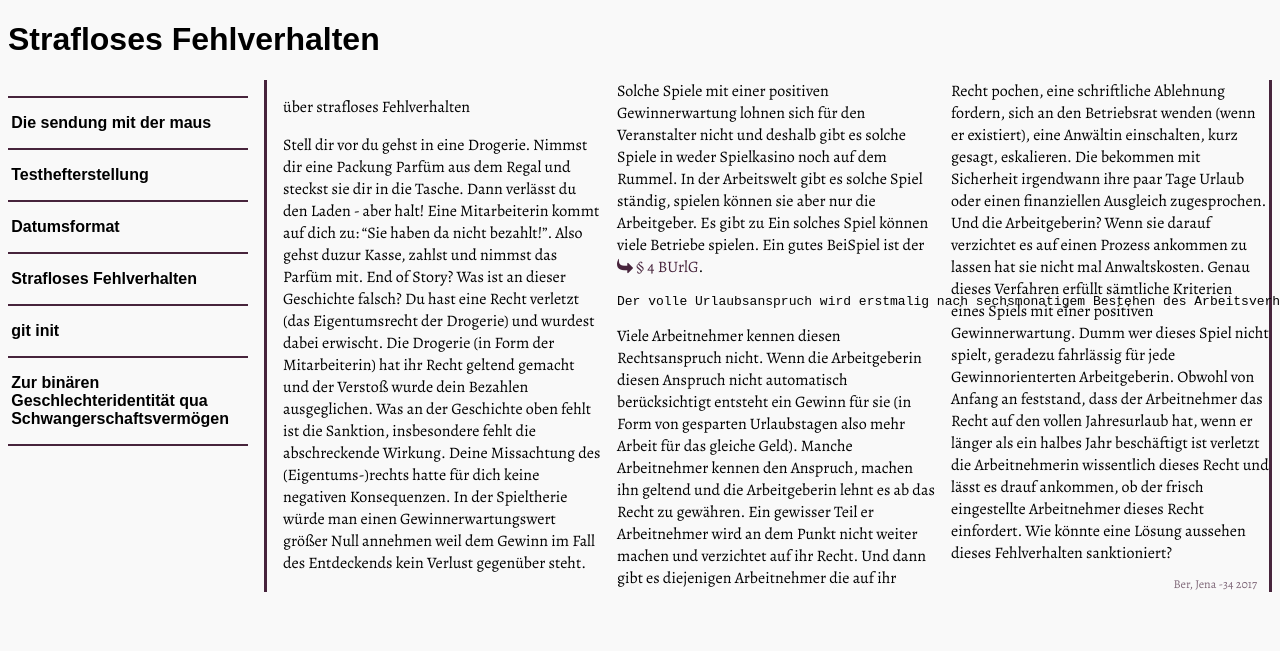
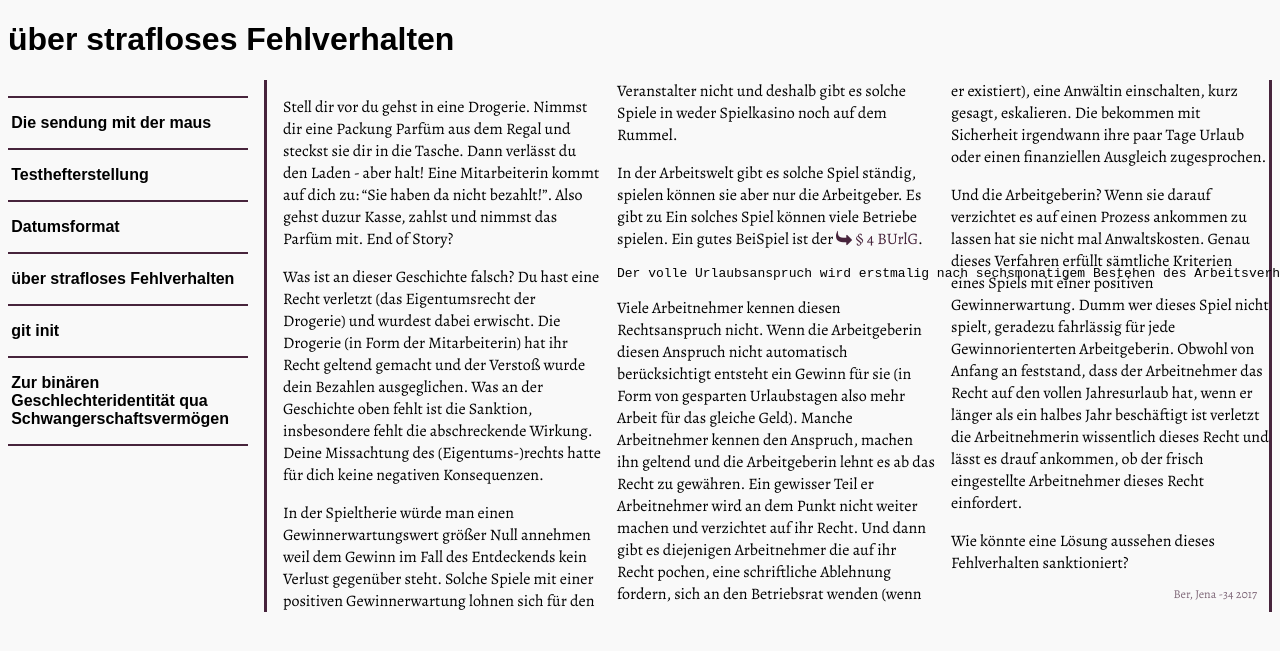
Before and after one commit to HoffmannP/Blog, a Jekyll site: the page built from _posts/2017-08-24-strafloses-fehlverhalten.md, in a window 1280 px wide. Shown: the top 651 px of the page. Built offline with Jekyll 4.4.1, drawn with Linux system fonts in a browser that asks for light colours; nearby versions of some CDN libraries; some web fonts are replaced; some of the changed lines change nothing that is shown.

Commit message:
Update 2017-08-24-strafloses-fehlverhalten.md

```diff
--- a/_posts/2017-08-24-strafloses-fehlverhalten.md
+++ b/_posts/2017-08-24-strafloses-fehlverhalten.md
@@ -1,12 +1,22 @@
-über strafloses Fehlverhalten
+---
+title: über strafloses Fehlverhalten
+tag: arbeit lang:de
+category: Politik
+---
 
 Stell dir vor du gehst in eine Drogerie. Nimmst dir eine Packung Parfüm aus dem Regal und steckst sie dir in die Tasche. Dann verlässt du den Laden - aber halt! Eine Mitarbeiterin kommt auf dich zu: "Sie haben da nicht bezahlt!". Also gehst duzur Kasse, zahlst und nimmst das Parfüm mit. End of Story?
+
 Was ist an dieser Geschichte falsch? Du hast eine Recht verletzt (das Eigentumsrecht der Drogerie) und wurdest dabei erwischt. Die Drogerie (in Form der Mitarbeiterin) hat ihr Recht geltend gemacht und der Verstoß wurde dein Bezahlen ausgeglichen. Was an der Geschichte oben fehlt ist die Sanktion, insbesondere fehlt die abschreckende Wirkung. Deine Missachtung des (Eigentums-)rechts hatte für dich keine negativen Konsequenzen.
+
 In der Spieltherie würde man einen Gewinnerwartungswert größer Null annehmen weil dem Gewinn im Fall des Entdeckends kein Verlust gegenüber steht. Solche Spiele mit einer positiven Gewinnerwartung lohnen sich für den Veranstalter nicht und deshalb gibt es solche Spiele in weder Spielkasino noch auf dem Rummel.
+
 In der Arbeitswelt gibt es solche Spiel ständig, spielen können sie aber nur die Arbeitgeber. Es gibt zu
 Ein solches Spiel können viele Betriebe spielen. Ein gutes BeiSpiel ist der [§ 4 BUrlG](https://dejure.org/gesetze/BUrlG/4.html).
 
     Der volle Urlaubsanspruch wird erstmalig nach sechsmonatigem Bestehen des Arbeitsverhältnisses erworben.
 
-Viele Arbeitnehmer kennen diesen Rechtsanspruch nicht. Wenn die Arbeitgeberin diesen Anspruch nicht automatisch berücksichtigt entsteht ein Gewinn für sie (in Form von gesparten Urlaubstagen also mehr Arbeit für das gleiche Geld). Manche Arbeitnehmer kennen den Anspruch, machen ihn geltend und die Arbeitgeberin lehnt es ab das Recht zu gewähren. Ein gewisser Teil er Arbeitnehmer wird an dem Punkt nicht weiter machen und verzichtet auf ihr Recht. Und dann gibt es diejenigen Arbeitnehmer die auf ihr Recht pochen, eine schriftliche Ablehnung fordern, sich an den Betriebsrat wenden (wenn er existiert), eine Anwältin einschalten, kurz gesagt, eskalieren. Die bekommen mit Sicherheit irgendwann ihre paar Tage Urlaub oder einen finanziellen Ausgleich zugesprochen. Und die Arbeitgeberin? Wenn sie darauf verzichtet es auf einen Prozess ankommen zu lassen hat sie nicht mal Anwaltskosten. Genau dieses Verfahren erfüllt sämtliche Kriterien eines Spiels mit einer positiven Gewinnerwartung. Dumm wer dieses Spiel nicht spielt, geradezu fahrlässig für jede Gewinnorienterten Arbeitgeberin. Obwohl von Anfang an feststand, dass der Arbeitnehmer das Recht auf den vollen Jahresurlaub hat, wenn er länger als ein halbes Jahr beschäftigt ist verletzt die Arbeitnehmerin wissentlich dieses Recht und lässt es drauf ankommen, ob der frisch eingestellte Arbeitnehmer dieses Recht einfordert.
+Viele Arbeitnehmer kennen diesen Rechtsanspruch nicht. Wenn die Arbeitgeberin diesen Anspruch nicht automatisch berücksichtigt entsteht ein Gewinn für sie (in Form von gesparten Urlaubstagen also mehr Arbeit für das gleiche Geld). Manche Arbeitnehmer kennen den Anspruch, machen ihn geltend und die Arbeitgeberin lehnt es ab das Recht zu gewähren. Ein gewisser Teil er Arbeitnehmer wird an dem Punkt nicht weiter machen und verzichtet auf ihr Recht. Und dann gibt es diejenigen Arbeitnehmer die auf ihr Recht pochen, eine schriftliche Ablehnung fordern, sich an den Betriebsrat wenden (wenn er existiert), eine Anwältin einschalten, kurz gesagt, eskalieren. Die bekommen mit Sicherheit irgendwann ihre paar Tage Urlaub oder einen finanziellen Ausgleich zugesprochen.
+
+Und die Arbeitgeberin? Wenn sie darauf verzichtet es auf einen Prozess ankommen zu lassen hat sie nicht mal Anwaltskosten. Genau dieses Verfahren erfüllt sämtliche Kriterien eines Spiels mit einer positiven Gewinnerwartung. Dumm wer dieses Spiel nicht spielt, geradezu fahrlässig für jede Gewinnorienterten Arbeitgeberin. Obwohl von Anfang an feststand, dass der Arbeitnehmer das Recht auf den vollen Jahresurlaub hat, wenn er länger als ein halbes Jahr beschäftigt ist verletzt die Arbeitnehmerin wissentlich dieses Recht und lässt es drauf ankommen, ob der frisch eingestellte Arbeitnehmer dieses Recht einfordert.
+
 Wie könnte eine Lösung aussehen dieses Fehlverhalten sanktioniert?
```
